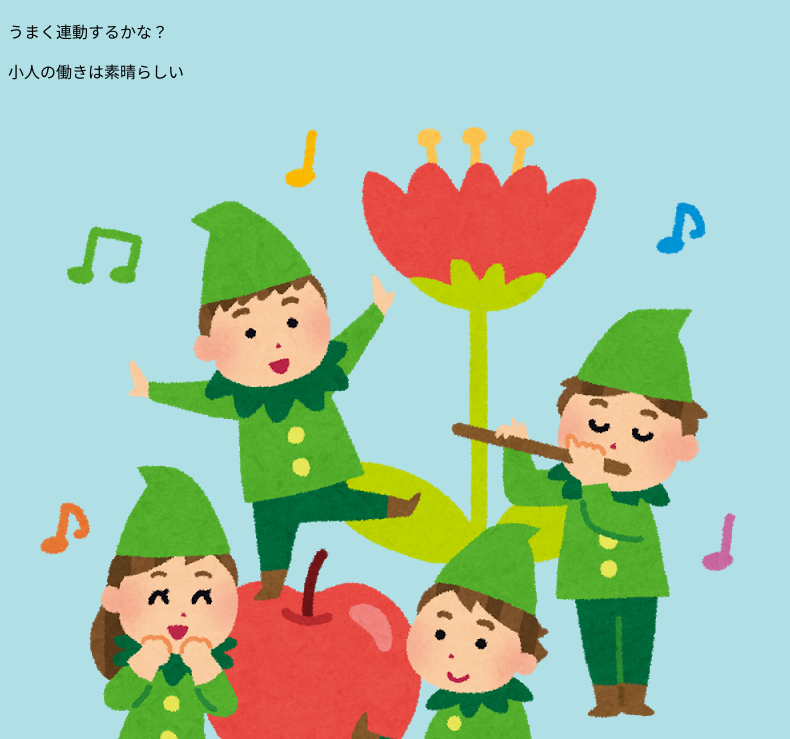
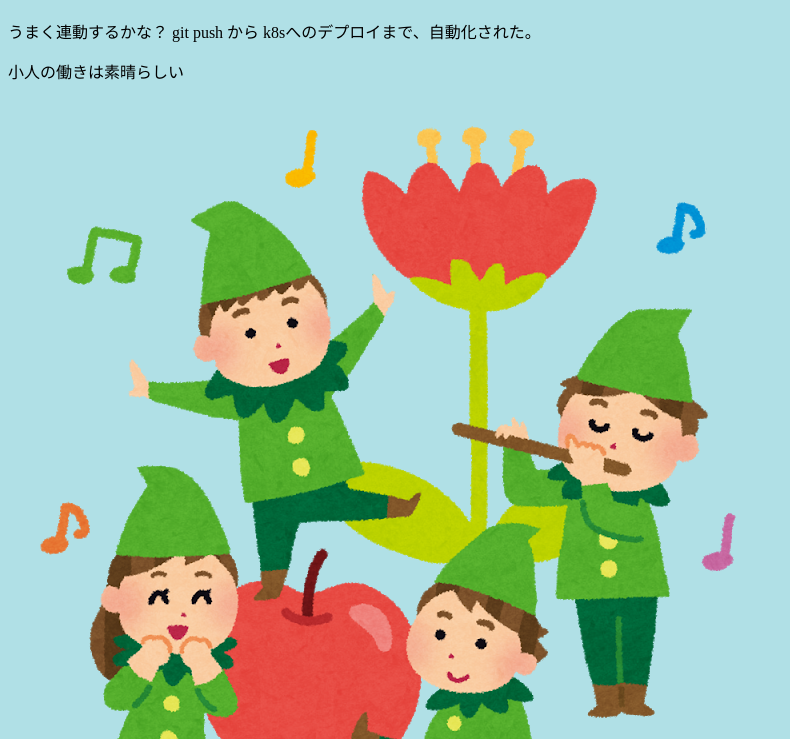
Before and after one commit to takara9/webapl-1, a website: page public/index.html in a window 1280 px wide. Shown: the part 61-800 px from the top of the page, without its empty margins (0-790 px from the left). Drawn offline with Linux system fonts and the light colour scheme.

Commit message:
update contents

```diff
--- a/public/index.html
+++ b/public/index.html
@@ -8,6 +8,7 @@
   <body style="background-color:powderblue;">
     <h1>Web Application #1</h1>
     うまく連動するかな？
+    git push から k8sへのデプロイまで、自動化された。
     <p id="kobito"></p>
     <div>
       <img src="/img/kobito_dance.png">
```
